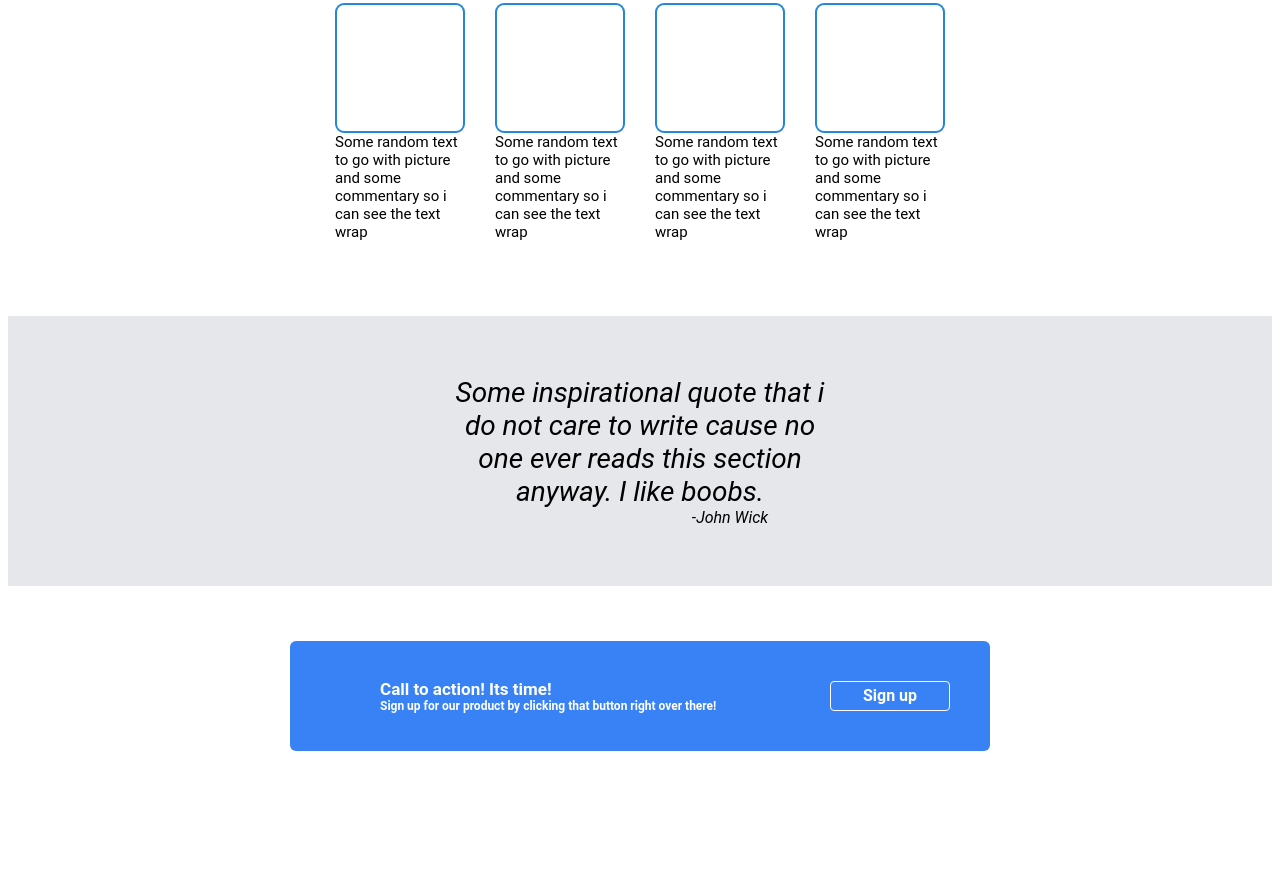
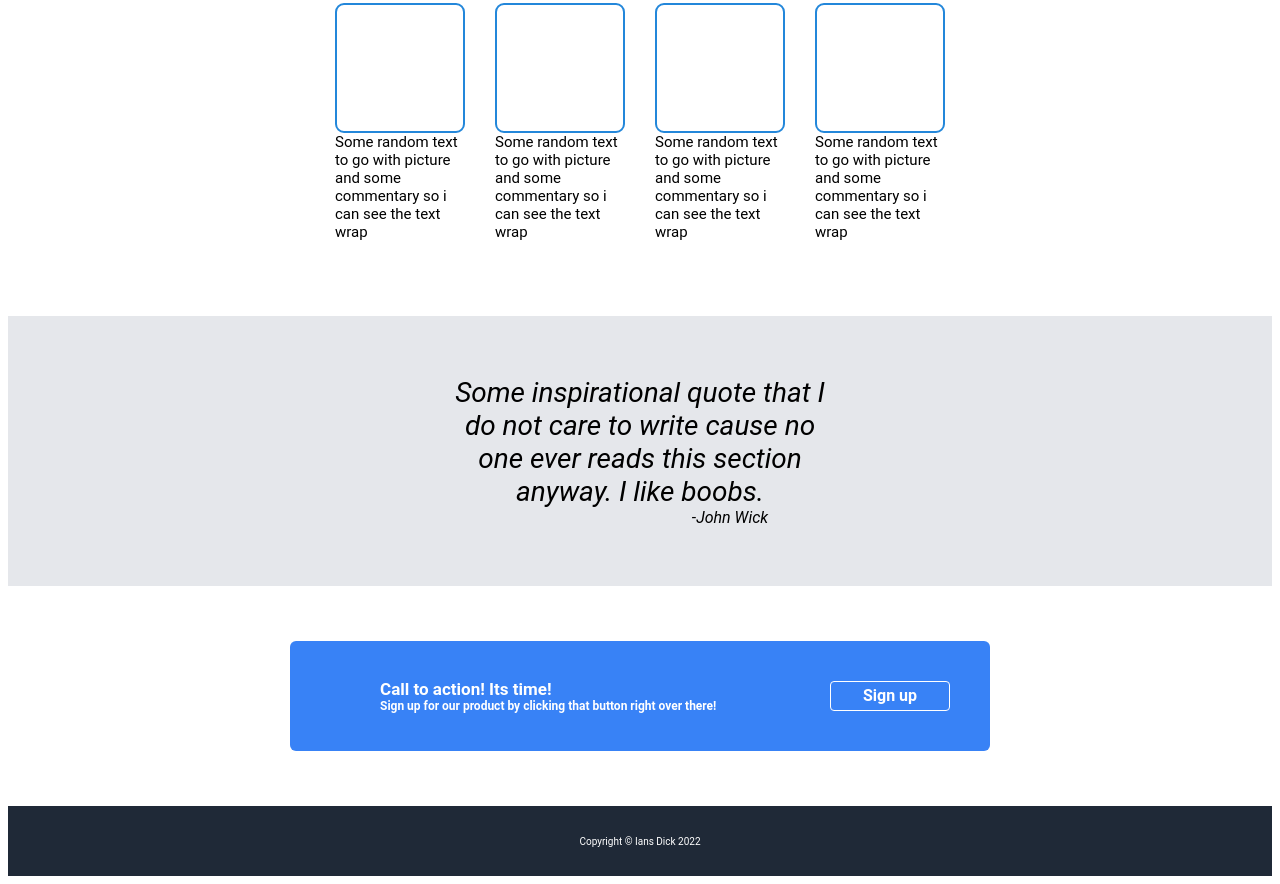
Before and after one commit to jakesnake7653/Landing-Page, a plain HTML site: page index.html in a window 1280 px wide. Shown: the part 507-1391 px from the top of the page. Before the commit the page ends 1321 px from the top, so only its background shows below. Drawn offline with Linux system fonts and the light colour scheme.

Commit message:
finished, made tweaks, README

```diff
--- a/index.html
+++ b/index.html
@@ -59,7 +59,7 @@
     <div class="next">
         <div class="next1">
             <div class="nextm" style="font-size: 28px;">
-            Some inspirational quote that i do not care to write cause no one ever reads this section anyway. I like boobs.
+            Some inspirational quote that I do not care to write cause no one ever reads this section anyway. I like boobs.
             </div>
             <div class="nexts"> -John Wick
 
@@ -79,6 +79,12 @@
 
             </div>
         </div>
+    </div><!--end of "bot" div-->
+    <div class="end">
+        <div class="end1">
+            Copyright © Ians Dick 2022
+        </div>
+
     </div>
 </body>
 </html>
--- a/style.css
+++ b/style.css
@@ -218,3 +218,14 @@
     border-width: 1px;
 
 }
+/*End of Bot section*/
+.end{
+    display: flex;
+    background-color: #1F2937;
+    color: white;
+    justify-content: center;
+    align-items: center;
+    font-size: 10px;
+    height: 70px;
+
+}
```
Also changed, not shown: 1 other file.
